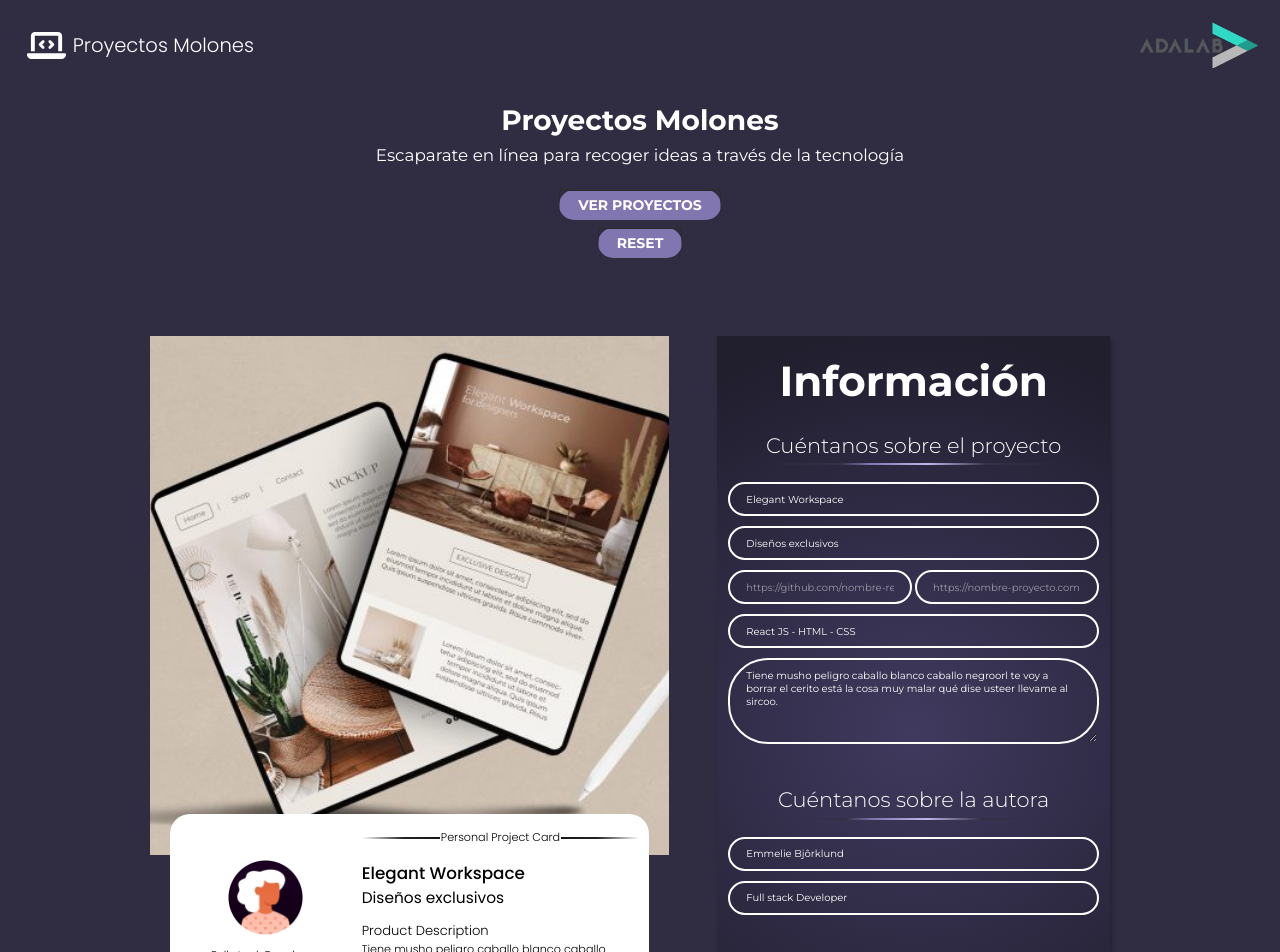
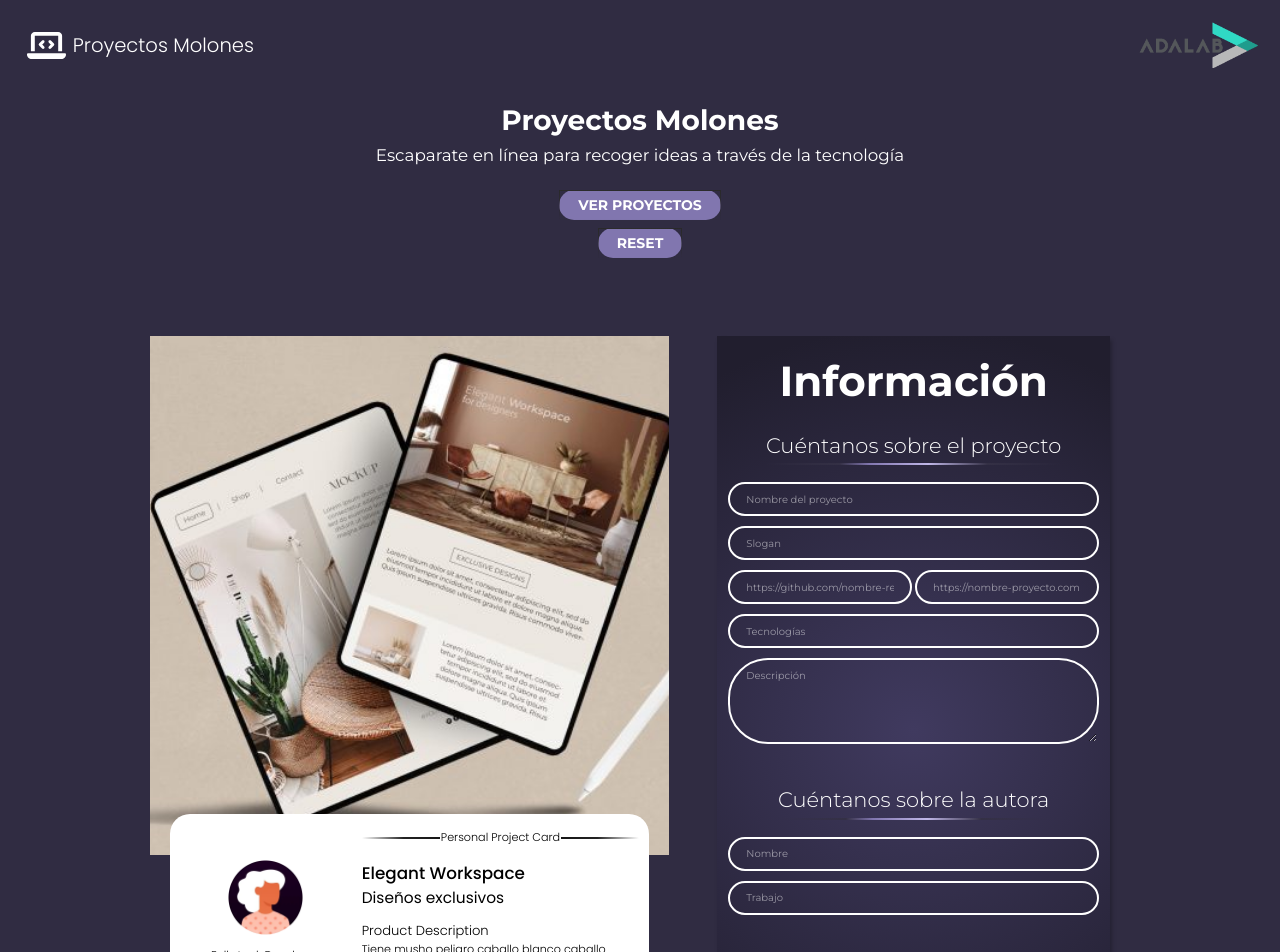
Before and after one commit to LauM25/promo-48-module-3-team-1, a React (Vite) app: page / in a window 1280 px wide. Shown: the top 952 px of the page. Built offline with nearby package versions, Linux system fonts and the light colour scheme.

Commit message:
final commit

```diff
--- a/src/components/App.jsx
+++ b/src/components/App.jsx
@@ -20,14 +20,14 @@ function App() {
     localStorage.get("projectInfo", {
       photo: "",
       image: "",
-      name: "Elegant Workspace",
-      slogan: "Diseños exclusivos",
-      desc: "Tiene musho peligro caballo blanco caballo negroorl te voy a borrar el cerito está la cosa muy malar qué dise usteer llevame al sircoo.",
+      name: "",
+      slogan: "",
+      desc: "",
       repo: "",
       demo: "",
-      technologies: "React JS - HTML - CSS",
-      autor: "Emmelie Bjôrklund",
-      job: "Full stack Developer",
+      technologies: "",
+      autor: "",
+      job: "",
     })
   );
   localStorage.set("projectInfo", projectInfo);
```
